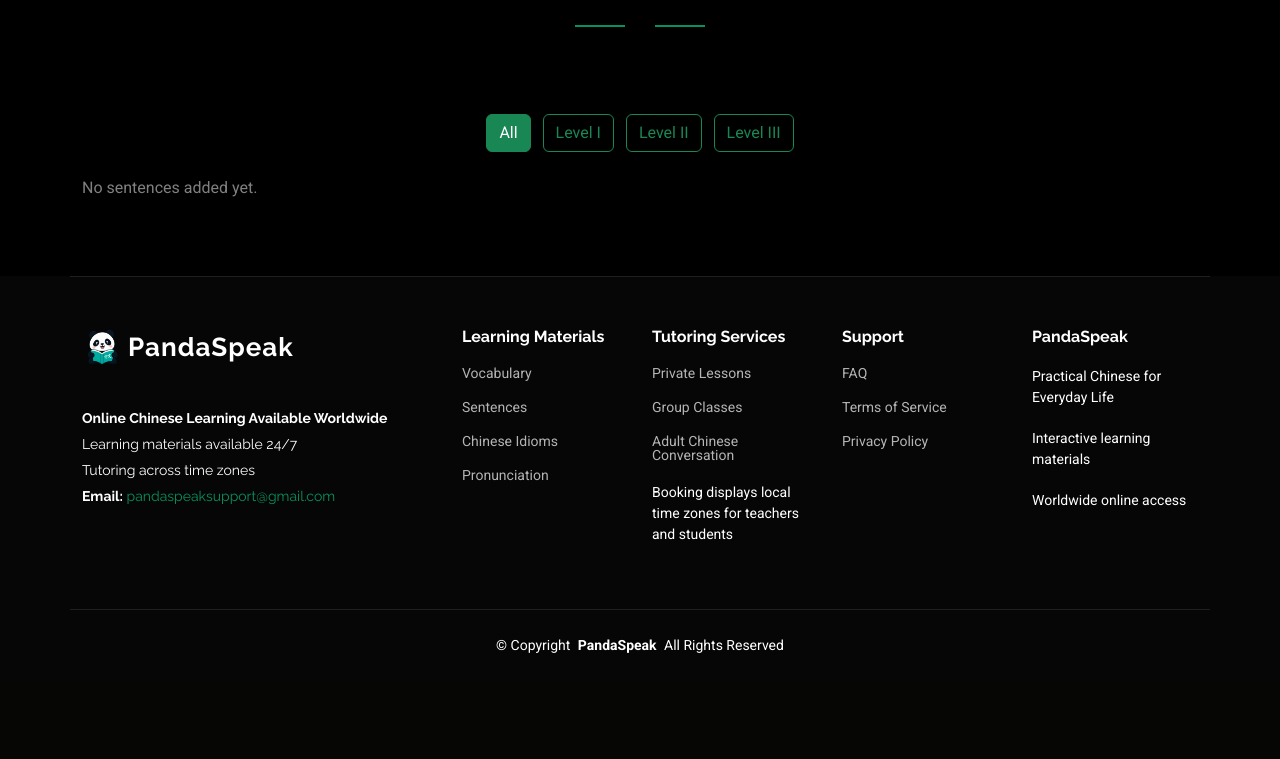
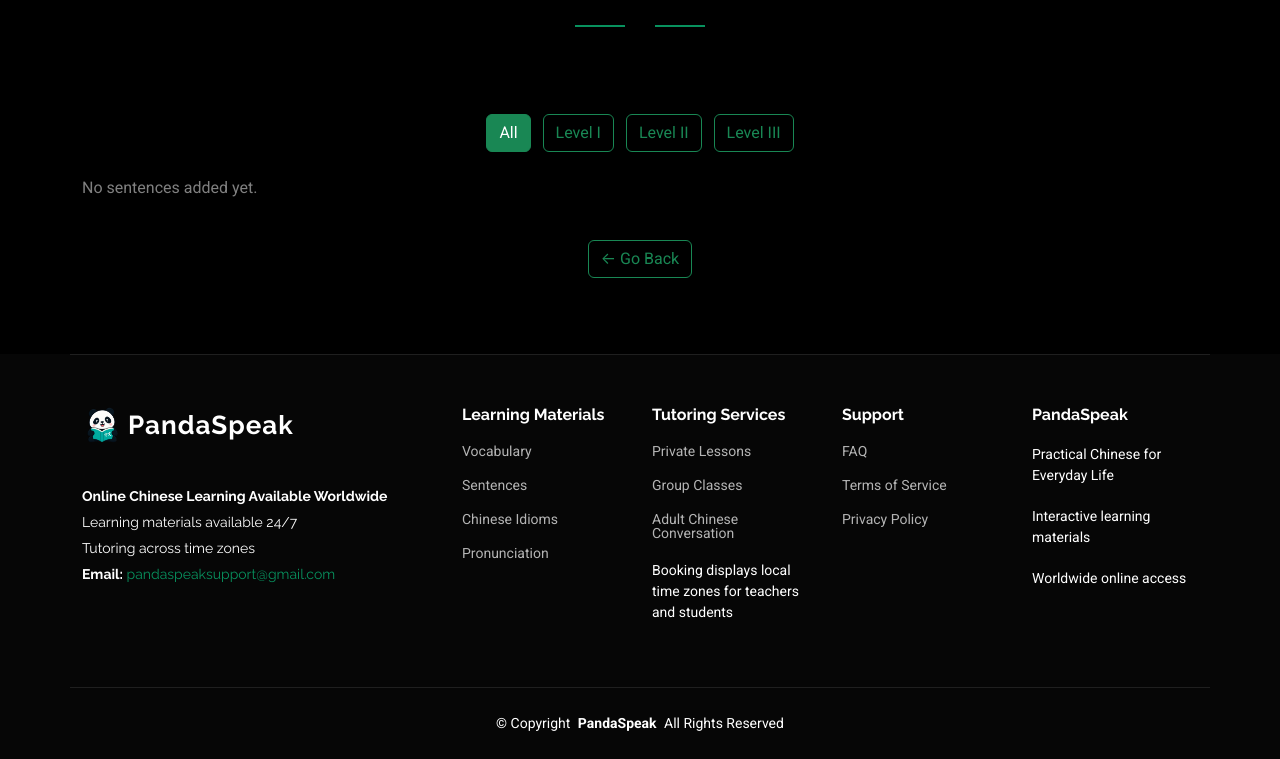
Before and after one commit to cecemoo/PandaSpeak, a Django app: template student/templates/student/sentence_page.html in a window 1280 px wide. Shown: the part 417-1176 px from the top of the page. Before the commit the page ends 1070 px from the top, so only its background shows below. Run offline with Django 5.2, Linux system fonts and the light colour scheme; the template is opened without the code that fills it, so the values that code supplies are empty; parts of the project's set-up code (start-up, migrations or seed data) failed here and were passed over; some libraries are stand-ins or nearby versions.

Commit message:
Add Go Back link to learning materials on category page

```diff
--- a/student/templates/student/sentence_page.html
+++ b/student/templates/student/sentence_page.html
@@ -170,6 +170,9 @@
       </div>
     </div>
 
+    <div class="container text-center mt-4 mb-3">
+      <a href="{% url 'access_learning_materials' %}" class="btn btn-outline-success">&larr; Go Back</a>
+    </div>
   </section><!-- End Sentence Section Section -->
 
 </main>
```
